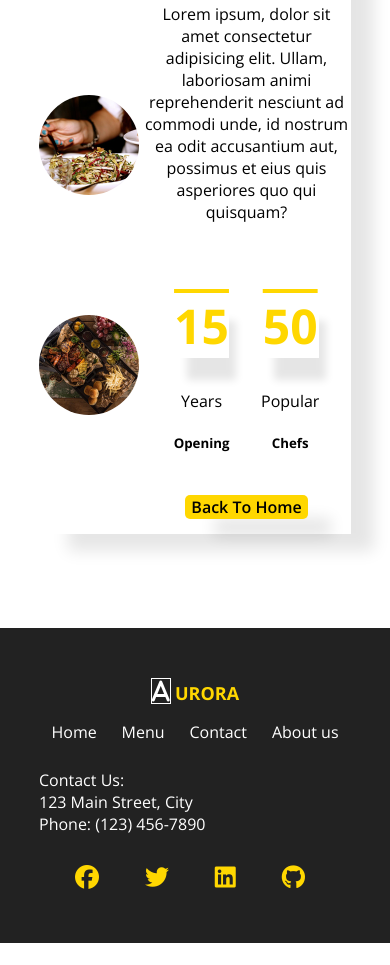
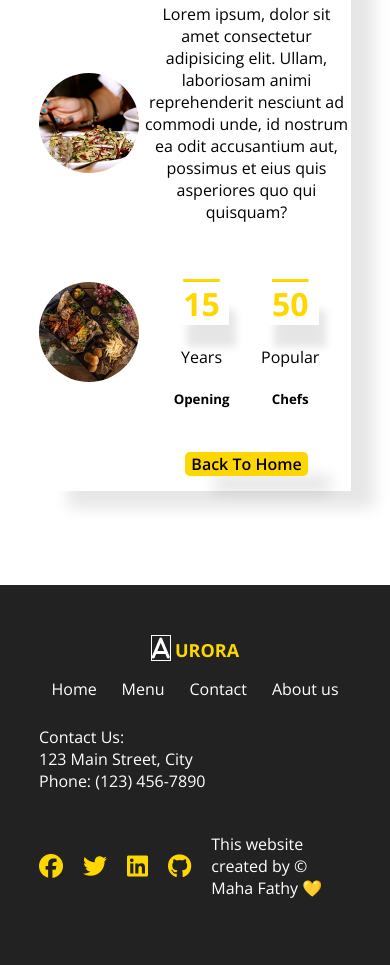
Before and after one commit to FaridAliyev-dev/Restaurant-Menu, a website: page about.html in a window 390 px wide. Shown: the part 468-1433 px from the top of the page. Before the commit the page ends 1411 px from the top, so only its background shows below. Drawn offline with nearby package versions, Linux system fonts and the light colour scheme.

Commit message:
adding copyright

```diff
--- a/about.html
+++ b/about.html
@@ -132,6 +132,8 @@
           <a href="https://github.com/mahamfathy" target="_blank"
             ><i class="fa-brands fa-github"></i
           ></a>
+          <p>This website created by © Maha Fathy 💛</p>
+
         </div>
       </div>
     </footer>
--- a/css/responsive.css
+++ b/css/responsive.css
@@ -144,6 +144,8 @@
   .footer-social {
     display: flex;
     justify-content: space-evenly;
+    align-items: center;
+    column-gap: 10px;
     margin-top: 25px;
   }
   .footer-social a {
@@ -208,7 +210,7 @@
   }
   .insideWrapper h1 {
     padding: unset;
-    font-size: xxx-large;
+    font-size: xx-large;
   }
   /* popup  */
 
```
Also changed, not shown: index.html (+1 -0 lines).
